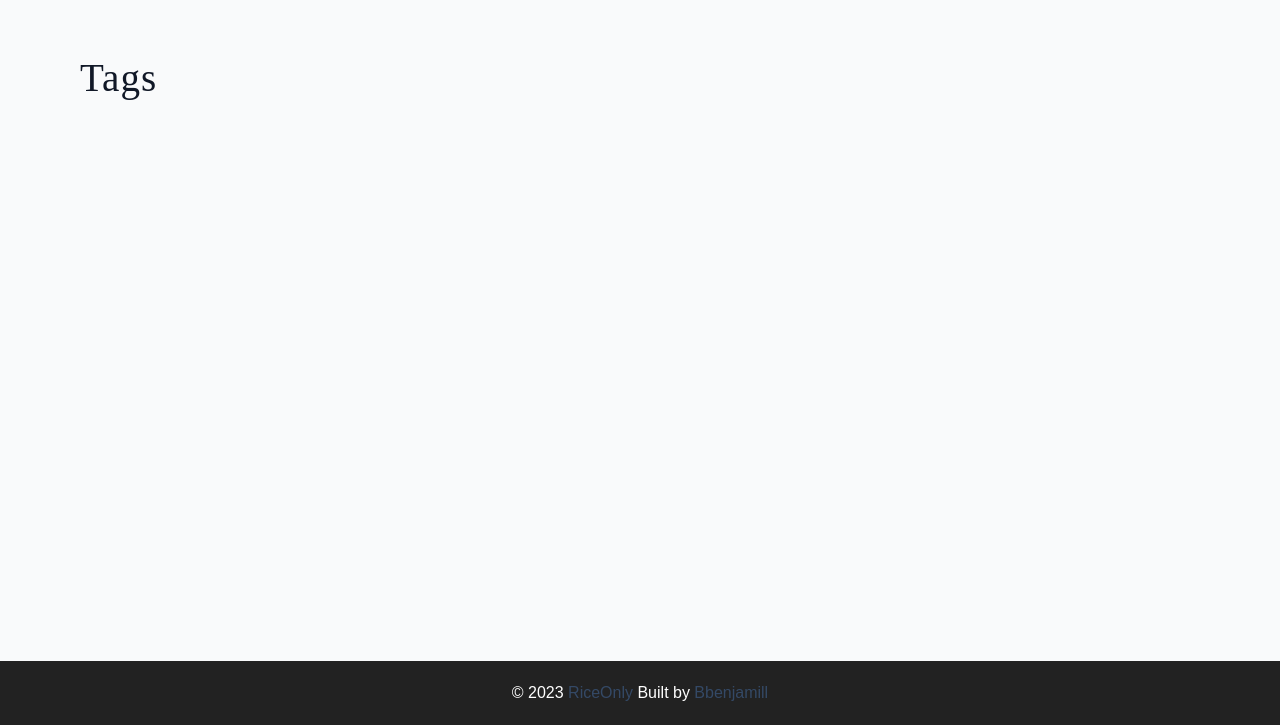
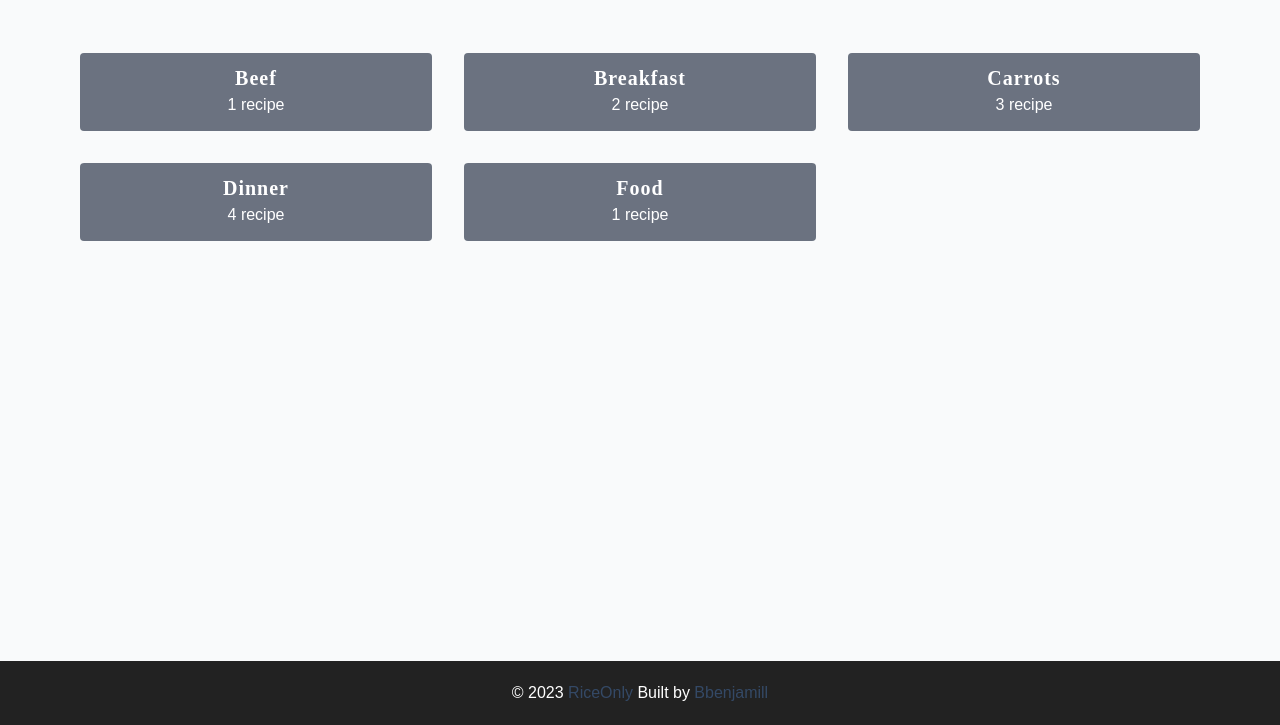
Before and after one commit to Bbenjamill/my-wannabe-starterclone-of-john-smilga-html-css-simply-recipes-main, a plain HTML site: page starter/tags.html in a window 1280 px wide. Shown: the part 91-816 px from the top of the page. Drawn offline with Linux system fonts and the light colour scheme.

Commit message:
tags-----

```diff
--- a/starter/css/main.css
+++ b/starter/css/main.css
@@ -609,6 +609,48 @@ Contact
 }
 /*
 ===============
+Tags
+===============
+*/
+.tags-wrapper {
+  display: grid;
+  gap: 2rem;
+}
+.tag {
+  background: var(--grey-500);
+  color: var(--white);
+  border-radius: var(--borderRadius);
+  text-align: center;
+  transition: var(--transition);
+  padding: 0.75rem 0;
+}
+.tag:hover {
+  background: var(--primary-500);
+}
+.tag h5, .tag p {
+  margin-bottom: 0;
+}
+.tag h5 {
+  font-weight: 600;
+}
+@media screen and (min-width: 562px) {
+  .tags-wrapper {
+    grid-template-columns: 1fr 1fr;
+  }
+}
+@media screen and (min-width: 992px) {
+  .tags-wrapper {
+    /* grid-template-columns: 1fr 1fr 1fr; */
+    grid-template-columns: repeat(3, 1fr);
+  }
+}
+/*
+===============
 Navbar
 ===============
 */
+/*
+===============
+Navbar
+===============
+*/
--- a/starter/tags.html
+++ b/starter/tags.html
@@ -46,7 +46,38 @@
     <!-- End of nav bar -->
     <!-- Main PAge -->
     <main class="page">
-      <h2>Tags</h2>
+      <section class="tags-wrapper">
+        <!-- Single  tag -->
+        <a href="tag-template.html" class="tag">
+          <h5>Beef</h5>
+          <p>1 recipe</p>
+        </a>
+        <!-- End of single tag -->
+        <!-- Single  tag -->
+        <a href="tag-template.html" class="tag">
+          <h5>Breakfast</h5>
+          <p>2 recipe</p>
+        </a>
+        <!-- End of single tag -->
+        <!-- Single  tag -->
+        <a href="tag-template.html" class="tag">
+          <h5>Carrots</h5>
+          <p>3 recipe</p>
+        </a>
+        <!-- End of single tag -->
+        <!-- Single  tag -->
+        <a href="tag-template.html" class="tag">
+          <h5>Dinner</h5>
+          <p>4 recipe</p>
+        </a>
+        <!-- End of single tag -->
+        <!-- Single  tag -->
+        <a href="tag-template.html" class="tag">
+          <h5>Food</h5>
+          <p>1 recipe</p>
+        </a>
+        <!-- End of single tag -->
+      </section>
     </main>
     <!-- End of  PAge -->
     <!-- Footer -->
```
Also changed, not shown: starter/index.html (+4 -4 lines), starter/recipes.html (+4 -4 lines), starter/single-recipe.html (+43 -1 lines), starter/tag-template.html (+4 -4 lines).
